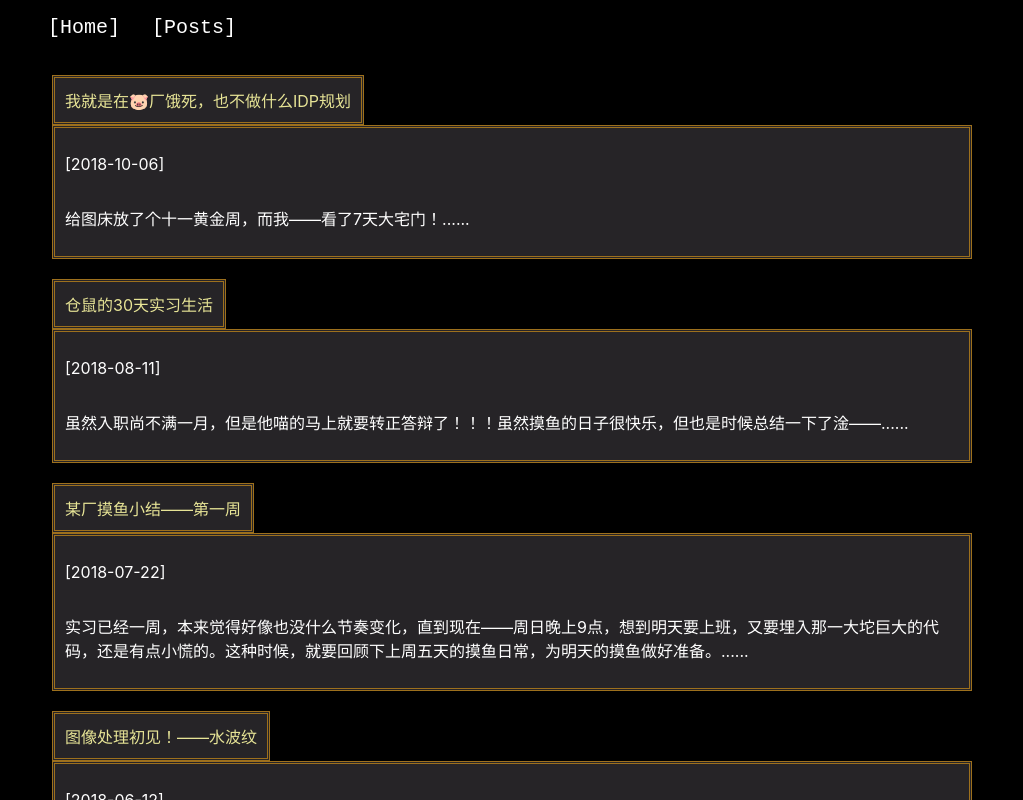
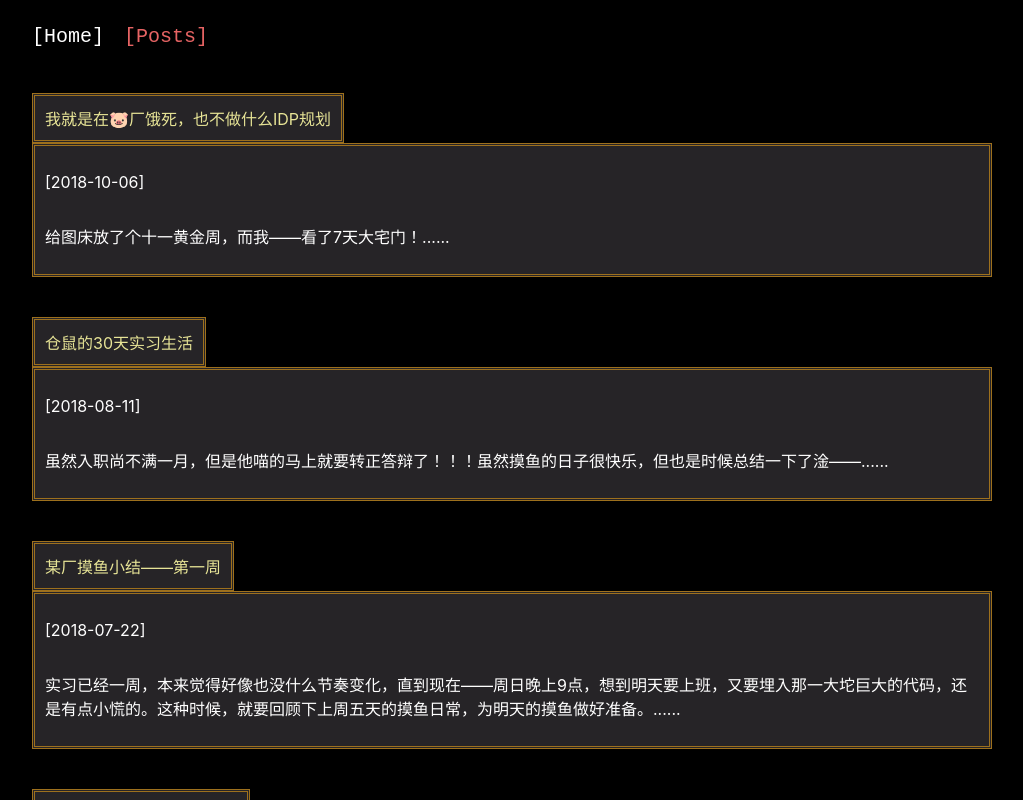
Before and after one commit to B-sirius/b-sirius.github.io, a Next.js app: page /posts in a window 1280 px wide. Shown: the top 800 px of the page, without its empty margins (128-1151 px from the left). Built offline with nearby package versions, Linux system fonts and the light colour scheme.

Commit message:
feat: nav

```diff
--- a/components/Nav/index.js
+++ b/components/Nav/index.js
@@ -8,6 +8,8 @@ const LINKS = [
 
 const ContainerWrapper = styled.div`
     display: flex;
+    margin-top: 20px;
+    margin-bottom: 40px;
 `
 
 const Container = ({ children }) => (
@@ -17,18 +19,23 @@ const Container = ({ children }) => (
 )
 
 const StyledA = styled.a`
-    padding: 16px;
+    padding: 5px 0;
     font-family: monospace;
-    color: var(--font-color);
+    color: ${(props) => (props.active ? 'var(--nav-color)' : 'var(--font-color)')};
     font-size: 20px;
+    margin-right: 20px;
+
+    &:hover {
+        cursor: pointer;
+    }
 `;
 
-const Nav = ({ className }) => (
+const Nav = ({ className, activeIndex }) => (
     <Container className={className}>
         {
-            LINKS.map(item => (
+            LINKS.map((item, index) => (
                 <Link href={item[1]} key={item[0]}>
-                    <StyledA>[{item[0]}]</StyledA>
+                    <StyledA active={index === activeIndex}>[{item[0]}]</StyledA>
                 </Link>
             ))
         }
--- a/components/Root/index.js
+++ b/components/Root/index.js
@@ -7,6 +7,7 @@ const RootWrapper = styled.div`
     --dialog-border-color: ${({ theme }) => theme.dialogBorderColor};
     --font-color: ${({ theme }) => theme.fontColor};
     --font-highlight-color: ${({ theme }) => theme.fontHighlightColor};
+    --nav-color: ${({ theme }) => theme.navColor};
 
     background-color: var(--root-bg-color);
     overflow: scroll;
--- a/pages/posts/index.js
+++ b/pages/posts/index.js
@@ -23,7 +23,7 @@ const sortedPosts = Object
 
 // 对话框样式的section
 const HomeSection = styled(DialogLink)`
-    margin: 20px;
+    margin-bottom: 40px;
 `
 
 // 列表
@@ -31,7 +31,7 @@ const PostList = () => (
     <ThemeProvider theme={theme}>
         <Root>
             <RootContainer>
-                <Nav />
+                <Nav activeIndex={1} />
                 {sortedPosts.map((post) => {
                     const { date, title, id, description } = post;
                     return (
--- a/theme.js
+++ b/theme.js
@@ -3,7 +3,8 @@ const theme = {
     dialogBgColor: '#262427',
     dialogBorderColor: '#9d701d',
     fontColor: '#fff',
-    fontHighlightColor: '#e7e496'
+    fontHighlightColor: '#e7e496',
+    navColor: '#e76464'
 }
 
 export default theme;
```
Also changed, not shown: pages/posts/[id].js (+8 -2 lines).
